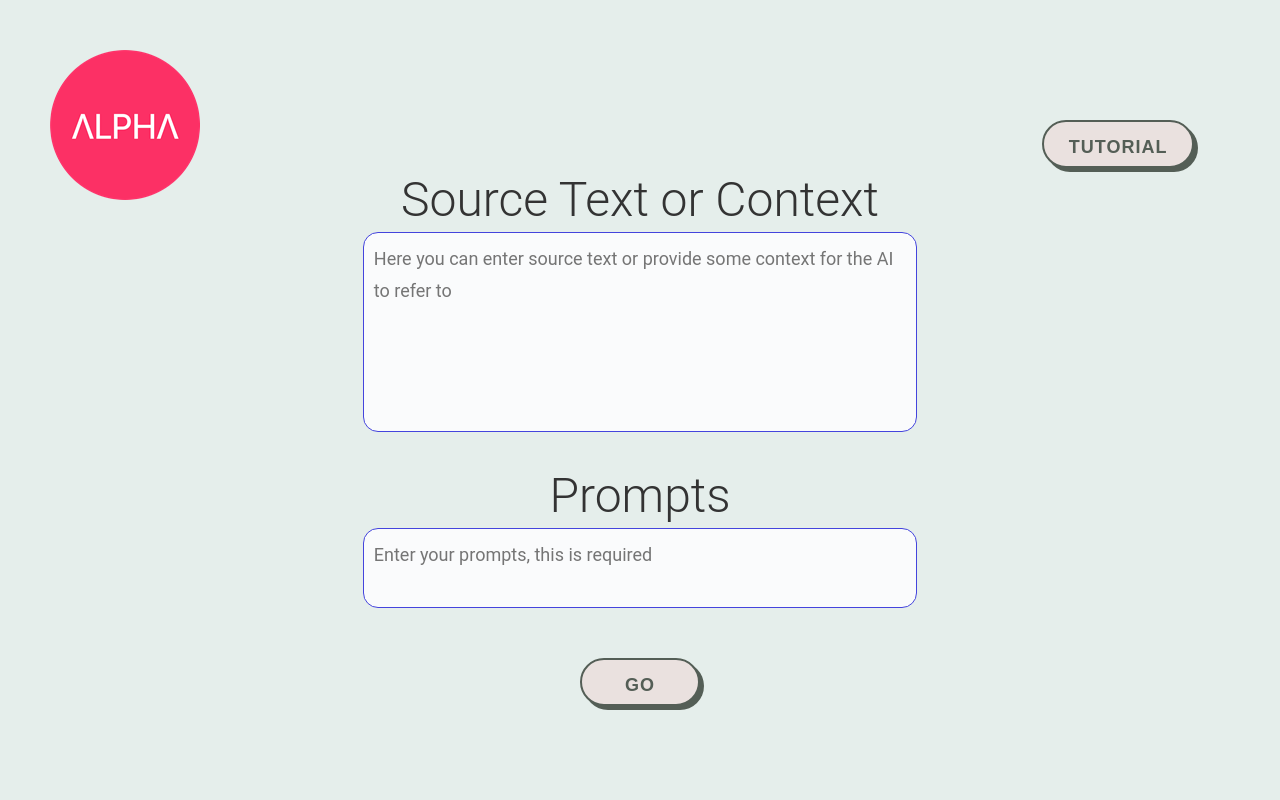
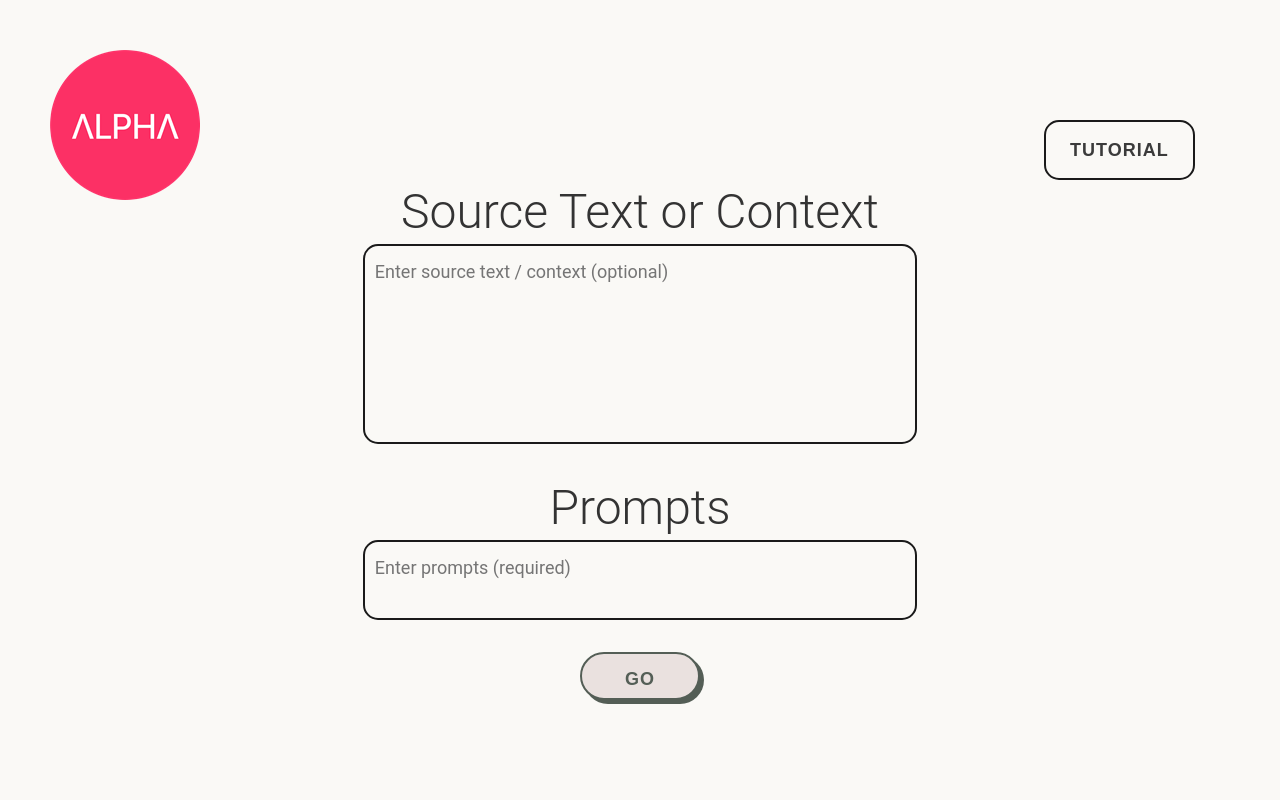
Before and after one commit to alphakchang/give-gpt-prompts, a Flask app: page / in a window 1280 px wide. Run offline with Flask 3, Linux system fonts and the light colour scheme; some libraries are stand-ins or nearby versions.

Commit message:
V1.8 Added Tutorial tooltips

```diff
--- a/static/css/style.css
+++ b/static/css/style.css
@@ -3,9 +3,8 @@
 }
 
 #webslides {
-  background-color: rgb(229, 238, 235);
+  background-color: #faf9f6;
 }
-
 
 /* #webslides {
   background-image: url('./static/images/alpha_logo.png');
@@ -25,7 +24,7 @@ div#main {
   display: none;
 }
 
-/* The close button */
+/* The alert close button */
 .closebtn {
   margin-left: 15px;
   color: white;
@@ -43,11 +42,16 @@ div#main {
 /* End of alert */
 
 textarea.user_input {
+    background-color: transparent;
+    position: relative;
     width: 50%;
     height: 25vh;
     resize: none;
     border-radius: 15px;
+    border-width: 2px;
+    border-color: #1A1A1A;
     padding: 10px;
+    z-index: 0;
 }
 
 #promptText {
@@ -55,26 +59,26 @@ textarea.user_input {
 }
 
 
-/* Start of Loading Animation CSS */
+/* Start of Loading Animation */
 #loading_display {
   display: none;
 }
 
 .loading_animation {
-  top: 65%;
+  top: 50vh;
   left: 50%;
   transform: translate(-50%, -50%);
   position: absolute;
+  z-index: 1;
 }
 .bar {
-  width: 30px;
-  height: 100px;
+  width: 15px;
+  height: 90px;
   background: #fff;
   display: inline-block;
   transform-origin: bottom center;
   border-top-right-radius: 20px;
   border-top-left-radius: 20px;
-  /*   box-shadow:5px 10px 20px inset rgba(255,23,25.2); */
   animation: loader 1.2s linear infinite;
 }
 .bar1 {
@@ -116,10 +120,11 @@ textarea.user_input {
     background: transparent;
   }
 }
-/* End of Loading Animation CSS */
+/* End of Loading Animation */
 
-/* Start of Button CSS */
-.niceButton {
+/* Start of Go Button */
+.goButton {
+  position: relative;
   background-color: #EAE1DF;
   border: 2px solid #545E56;
   border-radius: 30px;
@@ -136,50 +141,125 @@ textarea.user_input {
   user-select: none;
   -webkit-user-select: none;
   touch-action: manipulation;
+  z-index: 0;
 }
 
-.niceButton:hover {
+.goButton:hover {
   background-color: #FFFFFF;
 }
 
-.niceButton:active {
+.goButton:active {
   box-shadow: #545E56 2px 2px 0 0;
   transform: translate(2px, 2px);
 }
 
 @media (min-width: 768px) {
-  .niceButton {
+  .goButton {
     min-width: 120px;
     padding: 0 25px;
   }
 }
-/* End of Button CSS */
+/* End of Go Button */
+
 /* Start of tutorial */
 
 div#tutorial {
   float: right;
 }
 
+.nextButton {
+  visibility: hidden;
+  transition: opacity 1s ease-out;
+  opacity: 0;
+  position: absolute;
+  background-color: #f1eeee;
+  color: #0f0f0f;
+  border-radius: 20px;
+  border-color: #0f0f0f;
+  border-width: 2px;
+  margin-left: 20px;
+}
+
+.nextButton#nextButton2 {
+  margin-left: 35px;
+}
 
 .tooltip {
-  display: none;
-  position: relative;
+  visibility: hidden;
+  transition: opacity 1s ease-out;
+  opacity: 0;
+  position: absolute;
+  width: 220px;
+  margin-left: 10px;
   background-color: #333;
   color: #fff;
   padding: 10px;
-  border-radius: 4px;
-  z-index: 100;
+  border-radius: 5px;
+  z-index: 20; /* Positioned above the overlay */
 }
 
-/* .tooltip::after {
-  content: "";
+.tooltip::after {
+  content: " ";
   position: absolute;
-  top: 100%;
-  left: 50%;
-  margin-left: -5px;
+  top: 50%;
+  right: 100%;
   border-width: 5px;
   border-style: solid;
-  border-color: #333 transparent transparent transparent;
-} */
+  border-color: transparent #333 transparent transparent;
+}
+
+.tutoButton {
+  appearance: none;
+  background-color: transparent;
+  border: 2px solid #1A1A1A;
+  border-radius: 15px;
+  box-sizing: border-box;
+  color: #3B3B3B;
+  cursor: pointer;
+  display: inline-block;
+  font-size: 18px;
+  font-weight: 600;
+  line-height: normal;
+  margin: 0;
+  min-height: 60px;
+  min-width: 0;
+  outline: none;
+  padding: 16px 24px;
+  text-align: center;
+  text-decoration: none;
+  transition: all 300ms cubic-bezier(.23, 1, 0.32, 1);
+  user-select: none;
+  -webkit-user-select: none;
+  touch-action: manipulation;
+  width: 100%;
+  will-change: transform;
+}
+
+.tutoButton:disabled {
+  pointer-events: none;
+}
+
+.tutoButton:hover {
+  color: #fff;
+  background-color: #1d1c1c;
+  box-shadow: rgba(0, 0, 0, 0.25) 0 8px 15px;
+  transform: translateY(-2px);
+}
+
+.tutoButton:active {
+  box-shadow: none;
+  transform: translateY(0);
+}
+
+#overlay {
+  position: fixed; /* Fix the position so that it covers the entire viewport */
+  top: 0;
+  left: 0;
+  width: 100%; /* Cover the full width */
+  height: 100%; /* Cover the full height */
+  background-color: rgba(0,0,0,0.7); /* Black overlay with 70% opacity */
+  z-index: 10; /* Positioned above the content, but below the tooltip */
+  display: none;
+}
 
 /* End of tutorial */
--- a/templates/index.html
+++ b/templates/index.html
@@ -9,8 +9,10 @@
         <main role="main">
           <article id="webslides" class="vertical">
             <section>
-              <span class="background" style="background-image: url('./static/images/alpha_logo.png'); background-size: 150px, 150px; background-position: top left; margin: 50px"></span>
-              <div class="wrap aligncenter">
+              <div id="overlay"></div>
+                <span class="background" style="background-image: url('./static/images/alpha_logo.png'); background-size: 150px, 150px; background-position: top left; margin: 50px"></span>
+                <div class="wrap aligncenter">
+
                   <!--Start of loading animation -->
                   <div class="loading_animation" id="loading_display">
                     <div class="bar bar1"></div>
@@ -24,23 +26,28 @@
                   </div>
                   <!--End of loading animation -->
 
-                  <!--Start of tutorial test-->
+                  <!--Start of tutorial button-->
                   <div id="tutorial">
-                    <button id="startTutorial" class="niceButton" onclick="showTutorial()">Tutorial</button>
+                    <button id="startTutorial" class="tutoButton" onclick="showTutorial1()">Tutorial</button>
                   </div>
-                  <!--End of tutorial test-->
+                  <!--End of tutorial button-->
                   <div id="main">
                     <h2>Source Text or Context</h2>
-                    <div id="myTooltip" class="tooltip">
-                      This is the tooltip message.
-                    </div>
-                    <textarea class="user_input" id="sourceText" placeholder="Here you can enter source text or provide some context for the AI to refer to"></textarea>
+                    <textarea class="user_input" id="sourceText" placeholder="Enter source text / context (optional)"></textarea>
+                    <span class="tooltip" id="myTooltip1">Here you can enter anything, the prompts that you enter later below will refer here to look for context.
+                      <br>
+                      <br>
+                      For example, if you enter "cats" here, and then enter "joke" in the prompts below, you'll get a joke about cats.
+                      <button class="nextButton" id="nextButton1" onclick="showTutorial2()">OK</button>
+                    </span>
+
                     <h2>Prompts</h2>
-                    <div id="myTooltip2" class="tooltip">
-                      This is the tooltip message.
-                    </div>
-                    <textarea class="user_input" id="promptText" placeholder="Enter your prompts, this is required"></textarea>
+                    <textarea class="user_input" id="promptText" placeholder="Enter prompts (required)"></textarea>
+                    <span class="tooltip" id="myTooltip2">Type what you want the AI to do, the AI will look above for some context if there is any.
+                    <button class="nextButton" id="nextButton2" onclick="closeTutorial()">OK</button>
+                    </span>
                   </div>
+                  <div class="alerts">
                     <div class="alert" id="prompt_alert">
                       <span class="closebtn" onclick="closePromptAlert()">&times;</span>
                       Please enter prompts for this to work.
@@ -51,9 +58,9 @@
                       <br>
                       Your prompts are queued and will get a response when GPT model is available.
                     </div>
-                    <br>
-                    <button class="niceButton" role="button" onclick="readInput()" id="goButton">Go</button>
-              </div>
+                  </div>
+                  <button class="goButton" role="button" onclick="readInput()" id="goButton">Go</button>
+                </div>
             </section>
             <section>
               <div class="wrap aligncenter">
```
Also changed, not shown: static/js/scripts.js (+39 -3 lines).
